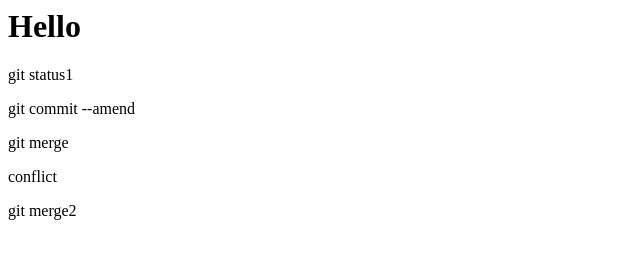
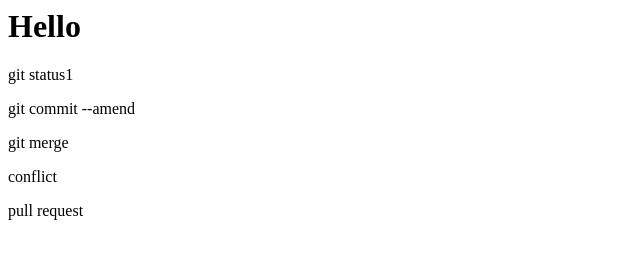
Before and after one commit to gooood1208/git_tutorial, a plain HTML site: page index.html in a window 1280 px wide. Shown: the full height of the page, 0-640 px from the left. Drawn offline with Linux system fonts and the light colour scheme.

Commit message:
pull request

```diff
--- a/index.html
+++ b/index.html
@@ -3,4 +3,4 @@
 <p>git commit --amend</p>
 <p>git merge</p>
 <p>conflict</p>
-<p>git merge2</p>
+<p>pull request</p>
```
